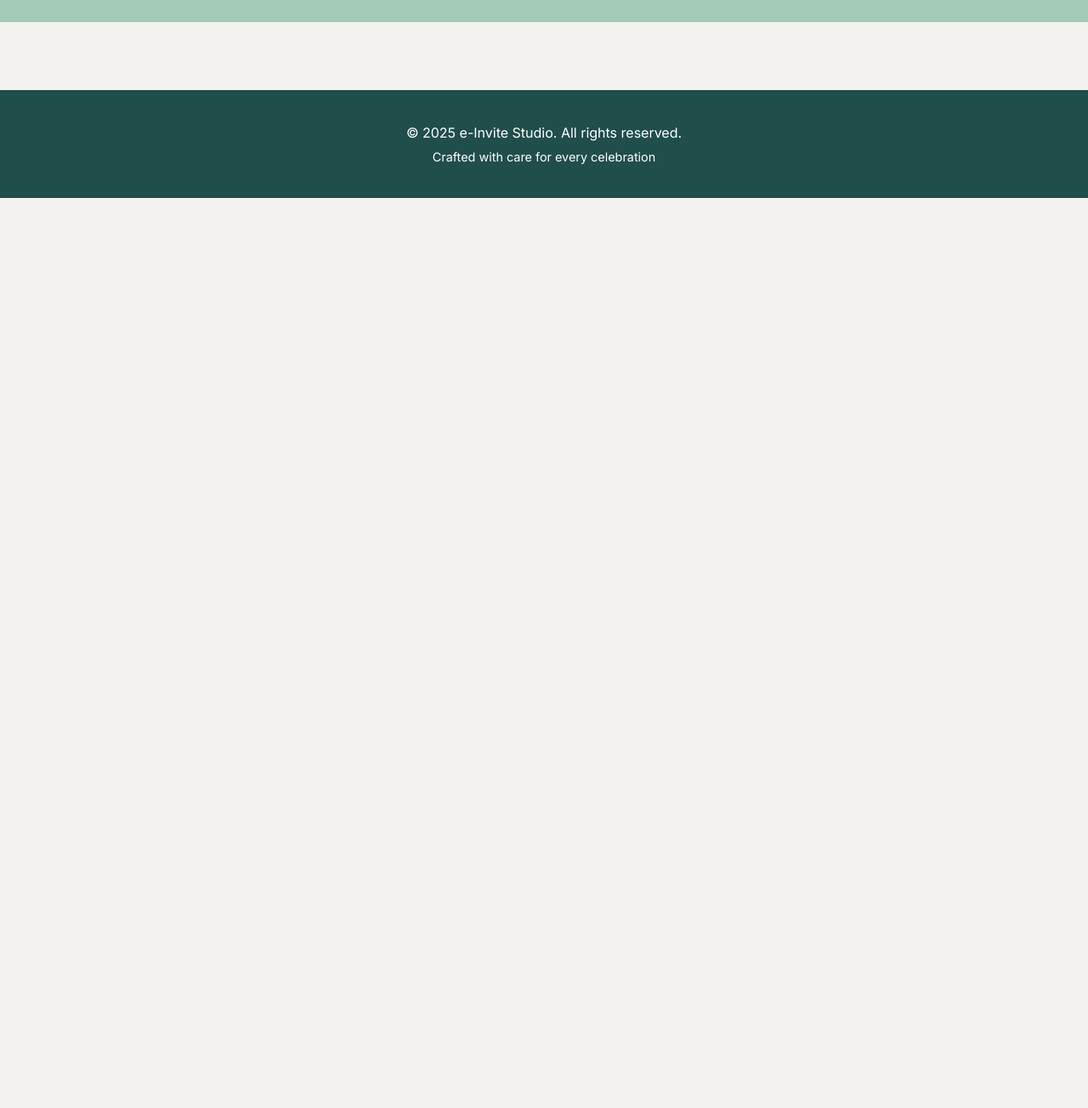
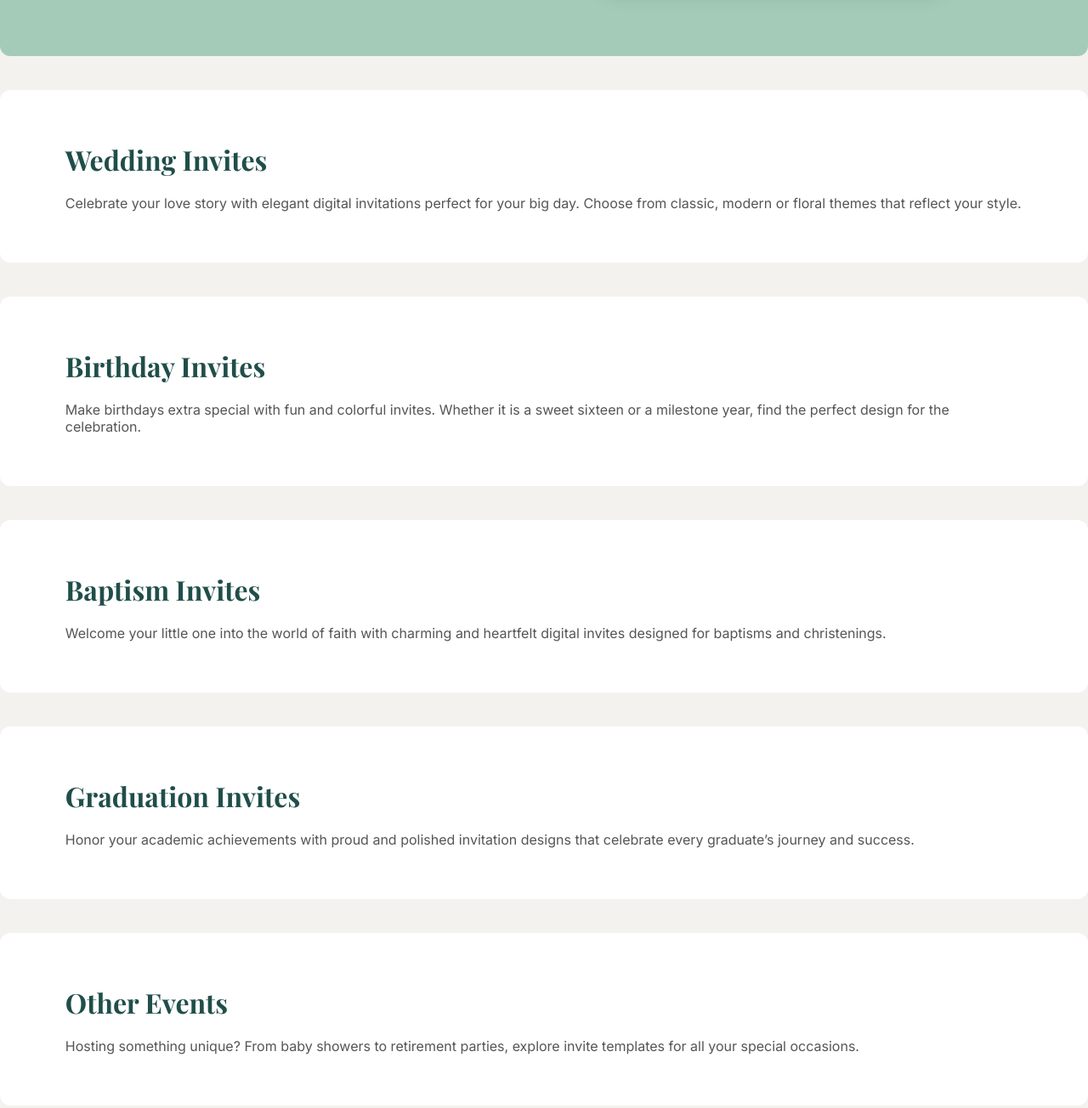
Before and after one commit to e-invite-planner/home, a plain HTML site: page complete.html in a window 1280 px wide. Shown: the part 552-1856 px from the top of the page at 85% size. Before the commit the page ends 800 px from the top, so only its background shows below. Drawn offline with nearby package versions, Linux system fonts and the light colour scheme.

Commit message:
Update complete.html

```diff
--- a/complete.html
+++ b/complete.html
@@ -25,6 +25,10 @@
       margin: 0;
       padding: 0;
       box-sizing: border-box;
+    }
+
+    html {
+      scroll-behavior: smooth;
     }
 
     body {
@@ -146,6 +150,25 @@
       box-shadow: 0 6px 24px rgba(0,0,0,0.15);
     }
 
+    section {
+      padding: 60px 6%;
+      background-color: white;
+      margin-top: 40px;
+      border-radius: 12px;
+    }
+
+    section h2 {
+      font-size: 2rem;
+      margin-bottom: 20px;
+      color: var(--green-dark);
+      font-family: 'Playfair Display', serif;
+    }
+
+    section p {
+      font-size: 1rem;
+      color: var(--gray);
+    }
+
     @media (max-width: 768px) {
       .navbar {
         flex-direction: column;
@@ -192,11 +215,11 @@
     </div>
     <nav>
       <ul class="nav-links">
-        <li><a href="#">Wedding</a></li>
-        <li><a href="#">Birthday</a></li>
-        <li><a href="#">Baptism</a></li>
-        <li><a href="#">Graduation</a></li>
-        <li><a href="#">Other Events</a></li>
+        <li><a href="#wedding">Wedding</a></li>
+        <li><a href="#birthday">Birthday</a></li>
+        <li><a href="#baptism">Baptism</a></li>
+        <li><a href="#graduation">Graduation</a></li>
+        <li><a href="#others">Other Events</a></li>
       </ul>
     </nav>
     <div class="actions">
@@ -215,7 +238,30 @@
     </div>
   </section>
 
-  <!-- Additional filled sections like Wedding, Birthday, Baptism, etc. follow here -->
+  <section id="wedding">
+    <h2>Wedding Invites</h2>
+    <p>Celebrate your love story with elegant digital invitations perfect for your big day. Choose from classic, modern or floral themes that reflect your style.</p>
+  </section>
+
+  <section id="birthday">
+    <h2>Birthday Invites</h2>
+    <p>Make birthdays extra special with fun and colorful invites. Whether it is a sweet sixteen or a milestone year, find the perfect design for the celebration.</p>
+  </section>
+
+  <section id="baptism">
+    <h2>Baptism Invites</h2>
+    <p>Welcome your little one into the world of faith with charming and heartfelt digital invites designed for baptisms and christenings.</p>
+  </section>
+
+  <section id="graduation">
+    <h2>Graduation Invites</h2>
+    <p>Honor your academic achievements with proud and polished invitation designs that celebrate every graduate’s journey and success.</p>
+  </section>
+
+  <section id="others">
+    <h2>Other Events</h2>
+    <p>Hosting something unique? From baby showers to retirement parties, explore invite templates for all your special occasions.</p>
+  </section>
 
   <footer style="background-color: #204e4a; color: white; text-align: center; padding: 40px 20px; margin-top: 80px; font-family: 'Inter', sans-serif;">
     <p style="font-size: 1rem; margin-bottom: 10px;">&copy; 2025 e-Invite Studio. All rights reserved.</p>
```
